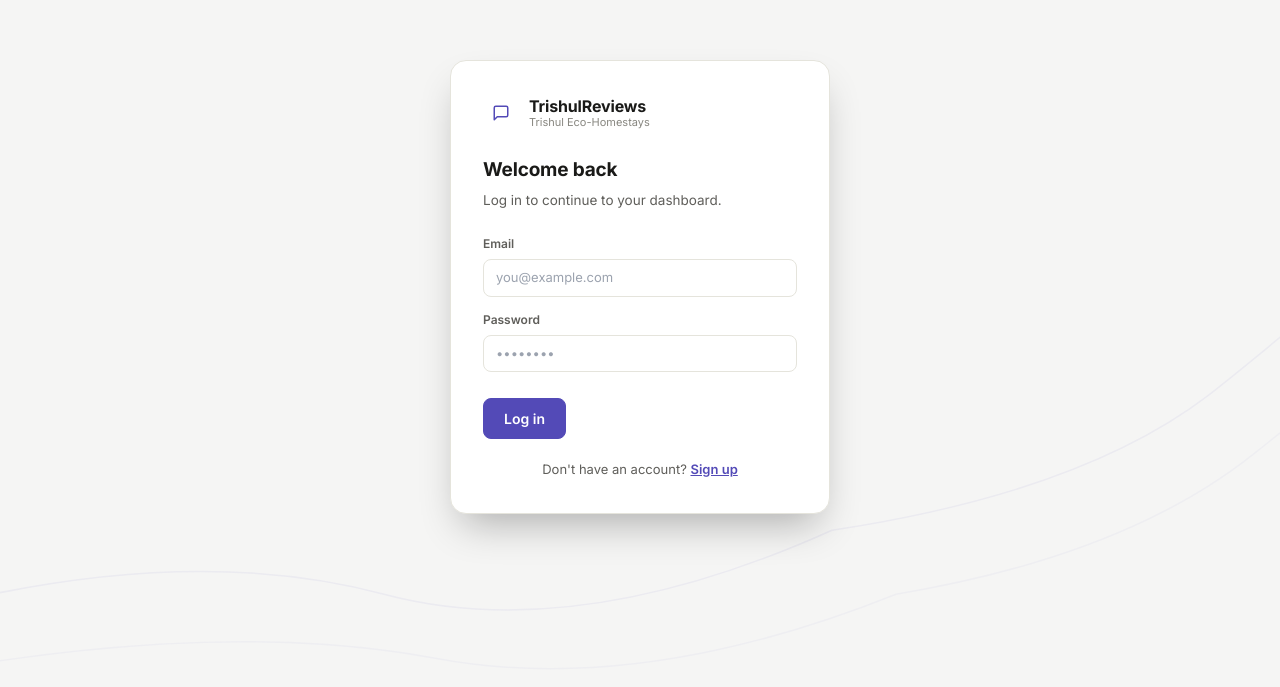
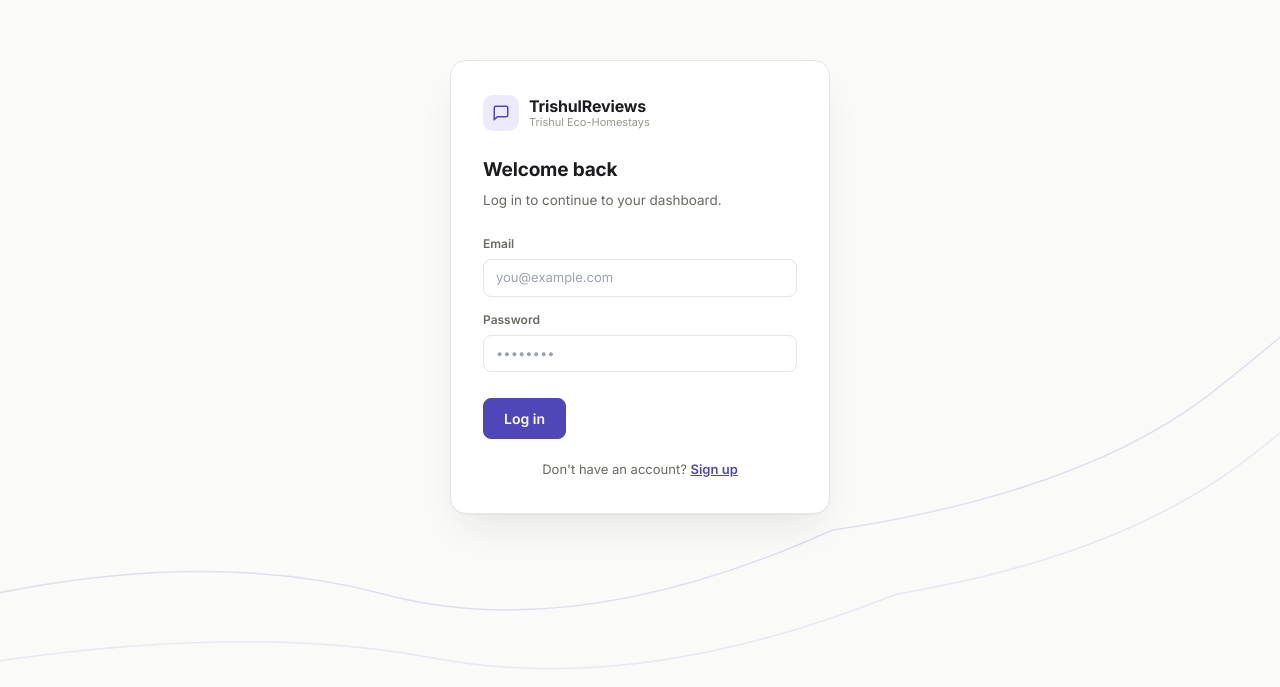
Before and after one commit to yuvrajnegii/TrishulReviews, a React (Vite) app in the folder frontend/: page / in a window 1280 px wide. Shown: the part 113-800 px from the top of the page. Built offline with nearby package versions, Linux system fonts and the light colour scheme.

Commit message:
feat: theme colors for light and dark modes

```diff
--- a/frontend/src/ThemeContext.jsx
+++ b/frontend/src/ThemeContext.jsx
@@ -7,28 +7,36 @@ import { createContext, useContext, useState, useEffect } from "react";
  */
 const THEMES = {
   light: {
-    bg: "#f5f5f4",
+    bg: "#fafaf9",
     surface: "#ffffff",
-    border: "#e5e4dc",
-    text: "#1a1a18",
-    textMuted: "#5f5e5a",
-    textFaint: "#888780",
-    accent: "#534AB7",
+    surfaceMuted: "#f3f2ef",
+    border: "#e8e6e1",
+    text: "#1c1b1f",
+    textMuted: "#6b6963",
+    textFaint: "#9b988f",
+    accent: "#4F46B8",
+    accentSoft: "#ECEAFB",
     accentText: "#ffffff",
-    danger: "#a32d2d",
-    dangerBg: "#fcebeb",
+    success: "#0F7A52",
+    successSoft: "#E6F4EE",
+    danger: "#B8460E",
+    dangerBg: "#FBEDE5",
   },
   dark: {
-    bg: "#16161a",
-    surface: "#1f1f24",
-    border: "#33333a",
-    text: "#f1f0ee",
-    textMuted: "#b8b6b0",
-    textFaint: "#8a8985",
-    accent: "#8b7ff0",
-    accentText: "#16161a",
-    danger: "#f08a8a",
-    dangerBg: "#3a2222",
+    bg: "#15141a",
+    surface: "#1e1d24",
+    surfaceMuted: "#26252e",
+    border: "#34333d",
+    text: "#f2f1ee",
+    textMuted: "#b3b0a8",
+    textFaint: "#84817a",
+    accent: "#8B82E8",
+    accentSoft: "#2A2750",
+    accentText: "#15141a",
+    success: "#4FC891",
+    successSoft: "#1B3328",
+    danger: "#E08355",
+    dangerBg: "#3A2418",
   },
 };
 
```
